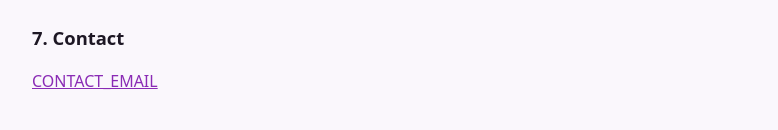
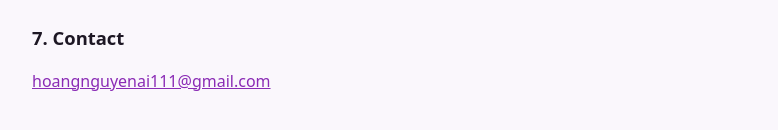
Before and after one commit to hoangnguyenai111-hue/clipdesk, a plain HTML site: page terms.html in a window 1280 px wide. Shown: the part 1036-1166 px from the top of the page, without its empty margins (248-1026 px from the left). Drawn offline with Linux system fonts and the light colour scheme.

Commit message:
Update terms.html

```diff
--- a/terms.html
+++ b/terms.html
@@ -21,5 +21,5 @@ other damages arising from its use, to the extent permitted by law.</p>
 <p>We may update these terms; the date above shows the latest version. You can stop using the app at any time and revoke its access
 in your TikTok settings (Settings and privacy &rarr; Security &rarr; Apps and services).</p>
 <h2>7. Contact</h2>
-<p><a href="mailto:CONTACT_EMAIL">CONTACT_EMAIL</a></p>
+<p><a href="mailto:CONTACT_EMAIL">hoangnguyenai111@gmail.com</a></p>
 </main></body></html>
```
